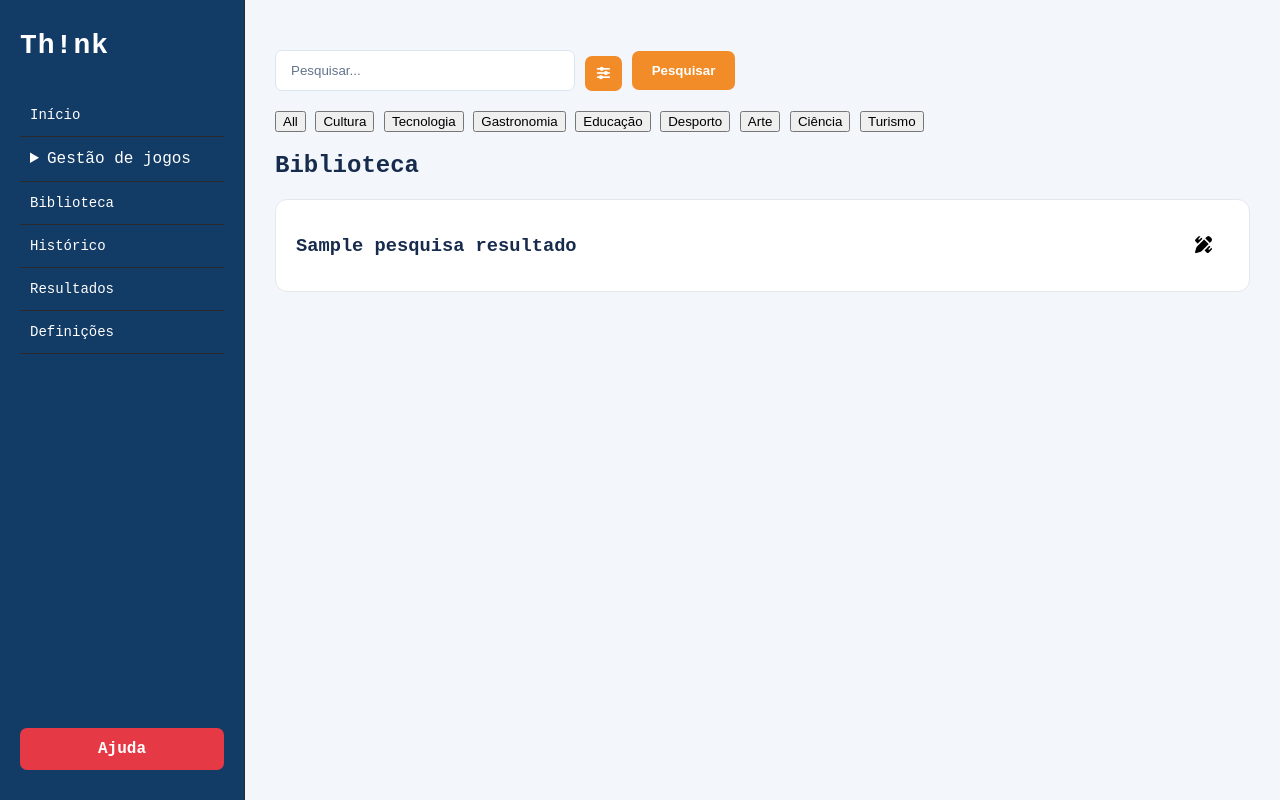
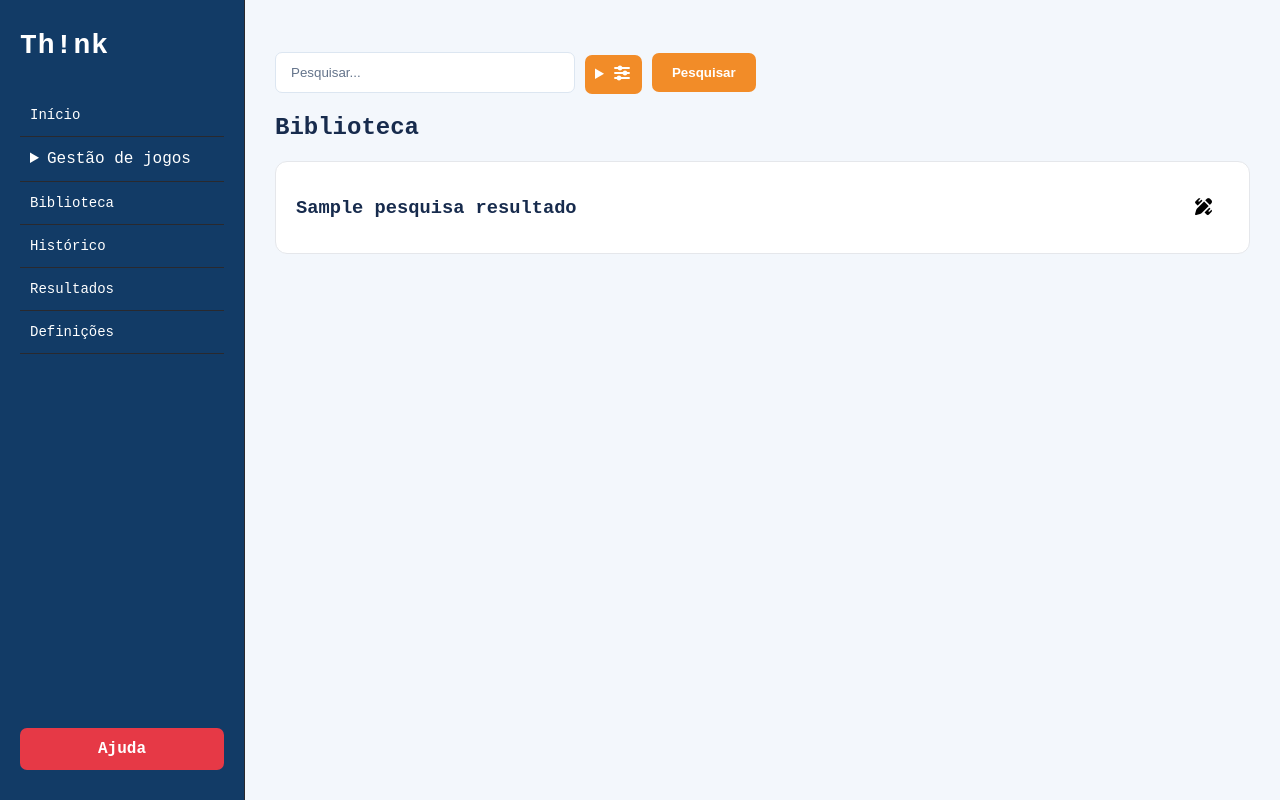
Before and after one commit to JeoveteSanza/RC1_6_Think, a PHP site: template public/views/organizador.php in a window 1280 px wide, after a click on "Biblioteca". Run offline with PHP 8.4, Linux system fonts and the light colour scheme; the template is opened without the code that fills it: most values are stand-ins (such as "Sample title", 1, 10 or a date in 2020).

Commit message:
coreçao

```diff
--- a/public/views/404.php
+++ b/public/views/404.php
@@ -9,5 +9,3 @@
 
     <a class="botao" href="index.php">Regressar ao início</a>
 </section>
-
-<?php require __DIR__ . '/partials/footer.php'; ?>
--- a/public/views/organizador.php
+++ b/public/views/organizador.php
@@ -36,8 +36,8 @@
                 <div class="ajuda">
                     <a href="#">Ajuda</a>
                 </div>
+        </article>
 
-    </article>
     <main class="main">
 
 
@@ -117,10 +117,11 @@
                 <form method="GET" action="index.php#biblioteca">
                     <input type="hidden" name="acao" value="organizador">
                     <input type="text" name="pesquisa" placeholder="Pesquisar...">
-                    <button class="filtro"><i class="fa-solid fa-sliders"></i></button>
-                    <button class="btn" type="submit">Pesquisar</button>
-                </form>
-            </div>
+
+                    <details class="collapse">
+                        <summary class="filtro"><i class="fa-solid fa-sliders"></i></summary>
+
+                        <div class="conteudo">
                             <div class="filter-buttons">
                                 <button data-category="all" class="active">All</button>
                                 <button data-category="Cultura">Cultura</button>
@@ -131,7 +132,12 @@
                                 <button data-category="Arte">Arte</button>
                                 <button data-category="Ciência">Ciência</button>
                                 <button data-category="Turismo">Turismo</button>
+                            </div>
+                        </div>
+                    </details>
 
+                    <button class="btn" type="submit">Pesquisar</button>
+                </form>
             </div>
             <h2>Biblioteca</h2>
             <?php if (empty($pesquisaResultado) && $pesquisa !== ''): ?>
```
Also changed, not shown: app/data/jogos.php (+4 -4 lines). Lines whose indentation alone changed are shown as unchanged.
